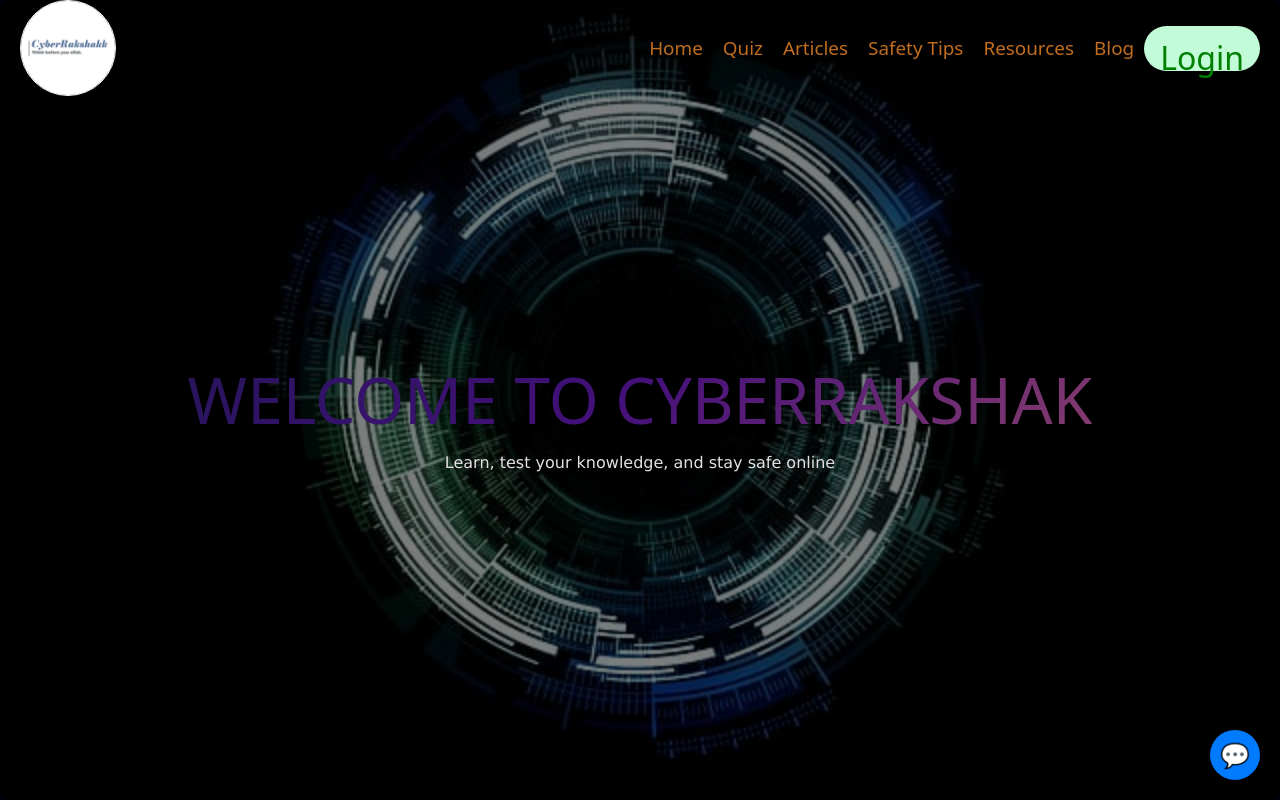
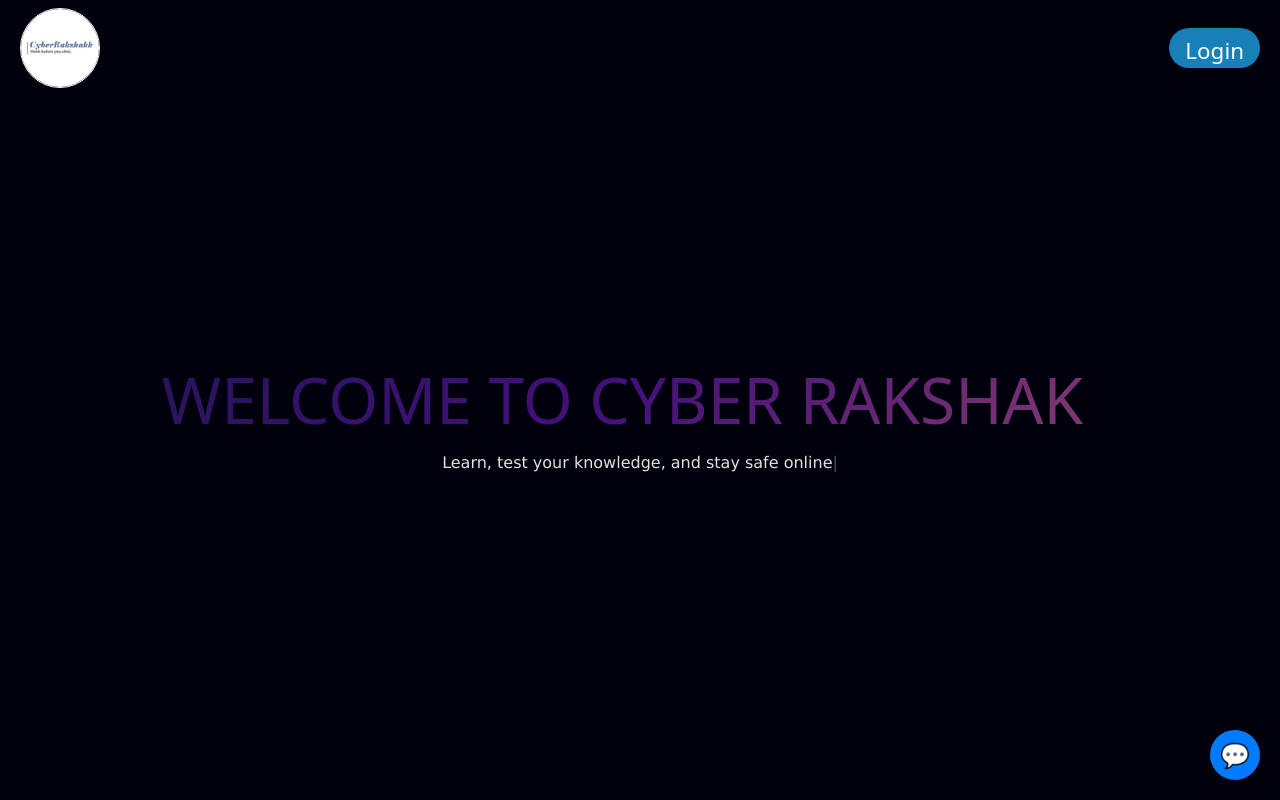
Before and after one commit to SWATIK31/CyberRakshak, a React (Vite) app: page / in a window 1280 px wide. Shown: the top 800 px of the page. Built offline with nearby package versions, Linux system fonts and the light colour scheme.

Commit message:
herosectionupdate

```diff
--- a/index.html
+++ b/index.html
@@ -3,6 +3,7 @@
   <head>
     <meta charset="UTF-8" />
     <link rel="icon" type="icon" href="/src/assets/icon_cyber.png" />
+    <link rel="stylesheet" href="https://cdnjs.cloudflare.com/ajax/libs/font-awesome/6.0.0-beta3/css/all.min.css">
     <meta name="viewport" content="width=device-width, initial-scale=1.0" />
     <title>CyberRakshak</title>
   </head>
--- a/src/App.css
+++ b/src/App.css
@@ -21,7 +21,7 @@ html {
 
 
 .resources-section {
-  background-color: #b0b0b0;
+  background-color: #01021A;
 }
 
 
--- a/src/components/Articles.css
+++ b/src/components/Articles.css
@@ -54,7 +54,7 @@
     color: rgb(237, 237, 237);
   flex-direction: column;
   transition: transform 0.3s ease,box-shadow 0.3s ease;
-  animation: float 5s ease-in-out infinite;
+  /* animation: float 5s ease-in-out infinite; */
   }
   .card:hover {
     box-shadow: 0 10px 20px rgba(245, 242, 242, 0.867);
@@ -65,7 +65,7 @@
       transform: translateY(0px);
     }
     50% {
-      transform: translateY(-8px);
+      transform: translateY(-6px);
     }
     100% {
       transform: translateY(0px);
--- a/src/components/Header.css
+++ b/src/components/Header.css
@@ -18,7 +18,7 @@ header {
   }
 
   .logo img {
-    height: 6rem;
+    height: 5rem;
     width: auto;
     display: block;
     border: 1px solid rgb(252, 252, 252);
@@ -46,24 +46,22 @@ header {
 
 
   .login-btn {
-    background-color: #C2FBD7;
-    border-radius: 50px;
+    background-color: #1780b8;
+    border-radius: 30px;
     border-width: 0;
     box-shadow: rgba(25, 25, 25, 0.04) 0 0 1px 0, rgba(0, 0, 0, 0.1) 0 3px 4px 0;
-    color: #008000;
+    color: #ffffff;
     cursor: pointer;
     display: inline-block;
-    font-size: 2em;
-    height: 45px;
+    font-size: 1.4em;
+    height: 40px;
     text-decoration: none;
-    padding: 8px 16px;
+    padding: 6px 16px;
     transition: all 200ms;
   }
   .login-btn:hover{
-    background-color: #AFE6C3;
+    background-color: #154a80;
     transform: scale(1.05);
-
-
   }
 
   .header-container li {
--- a/src/components/Header.jsx
+++ b/src/components/Header.jsx
@@ -18,14 +18,6 @@ function Header() {
         <Link to="/"><img src={logo} alt="Logo" /></Link>
       </div>
       <nav>
-        <ul className="header-container">
-          <li><Link to="/" onClick={(event) => scrollToSection('hero', event)}>Home</Link></li>
-          <li><Link to="/" onClick={(event) => scrollToSection('quiz', event)}>Quiz</Link></li>
-          <li><Link to="/" onClick={(event) => scrollToSection('articles', event)}>Articles</Link></li>
-          <li><Link to="/" onClick={(event) => scrollToSection('safety-tips', event)}>Safety Tips</Link></li>
-          <li><Link to="/" onClick={(event) => scrollToSection('resources', event)}>Resources</Link></li>
-          <li><Link to="/" onClick={(event) => scrollToSection('Blog', event)}>Blog</Link></li>
-        </ul>
         <Link className="login-btn" to="/login">Login</Link>
       </nav>
     </header>
--- a/src/components/Help.css
+++ b/src/components/Help.css
@@ -34,14 +34,13 @@
   }
 
   .icon-link:hover {
-    transform: translateY(-8px);
+    transform: translateY(-6px);
   }
 
   .icon-link i {
     font-size: 4rem;
     margin-bottom: 15px;
     transition: all 0.3s ease;
-    animation: float 5s ease-in-out infinite;
   }
 
   .icon-link:hover i {
@@ -63,7 +62,7 @@
       transform: translateY(0px);
     }
     50% {
-      transform: translateY(-8px);
+      transform: translateY(-6px);
     }
     100% {
       transform: translateY(0px);
--- a/src/components/HeroSection.css
+++ b/src/components/HeroSection.css
@@ -5,7 +5,7 @@
   .hero-container {
     min-height: 100vh;
     width: 100%;
-    background-image: url('../assets/herobg1.jpg');
+    /* background-image: url('../assets/herobg1.jpg'); */
     background-repeat: no-repeat;
     background-size: cover;
     background-position: center;
@@ -36,7 +36,7 @@
   }
   .heading {
     margin-top: 30px;
-    font-size: 4rem; /* Adjusted the size */
+    font-size: 4rem;
     text-transform: uppercase;
     background-image: linear-gradient(
       -225deg,
@@ -62,3 +62,19 @@
       background-position: 200% center;
     }
   }
+
+  @keyframes blink {
+    0% { opacity: 1; }
+    50% { opacity: 0; }
+    100% { opacity: 1; }
+  }
+
+  .heading::after {
+    content: '|';
+    animation: blink 0.7s infinite;
+  }
+
+  .hero-content p::after {
+    content: '|';
+    animation: blink 0.7s infinite;
+  }
--- a/src/components/HeroSection.jsx
+++ b/src/components/HeroSection.jsx
@@ -1,12 +1,49 @@
-import React from 'react';
+import React, { useState, useEffect } from 'react';
 import './HeroSection.css';
 
 function HeroSection() {
+  const [headingText, setHeadingText] = useState('');
+  const [paragraphText, setParagraphText] = useState('');
+  const fullHeadingText = 'WELCOME TO CYBER RAKSHAK';
+  const fullParagraphText = 'Learn, test your knowledge, and stay safe online';
+
+  useEffect(() => {
+    let headingIndex = 0;
+    let paragraphIndex = 0;
+    let headingTimer;
+    let paragraphTimer;
+
+    const typeHeading = () => {
+      if (headingIndex < fullHeadingText.length) {
+        setHeadingText(fullHeadingText.slice(0, headingIndex + 1));
+        headingIndex++;
+        headingTimer = setTimeout(typeHeading, 100); // Adjust speed as needed
+      } else {
+        typeParagraph();
+      }
+    };
+
+    const typeParagraph = () => {
+      if (paragraphIndex < fullParagraphText.length) {
+        setParagraphText(fullParagraphText.slice(0, paragraphIndex + 1));
+        paragraphIndex++;
+        paragraphTimer = setTimeout(typeParagraph, 50);
+      }
+    };
+
+    typeHeading();
+
+    return () => {
+      clearTimeout(headingTimer);
+      clearTimeout(paragraphTimer);
+    };
+  }, []);
+
   return (
     <section className="hero-container">
       <div className="hero-content">
-        <h3 className='heading'>Welcome to CyberRakshak</h3>
-        <p>Learn, test your knowledge, and stay safe online</p>
+        <h3 className='heading'>{headingText}</h3>
+        <p>{paragraphText}</p>
       </div>
     </section>
   );
--- a/src/components/Quiz.css
+++ b/src/components/Quiz.css
@@ -89,7 +89,7 @@
     position: relative;
     overflow: hidden;
     width: 150px;
-    animation: float 2.5s ease-in-out infinite
+    /* animation: float 2.5s ease-in-out infinite */
   }
 
   .start-quiz-btn:before {
--- a/src/components/Resources.css
+++ b/src/components/Resources.css
@@ -1,4 +1,3 @@
-/* Resources.css */
 .resources-section {
     padding: 50px;
     height: 400px;
@@ -16,7 +15,7 @@
     0 0 21px #fff,
     0 0 42px #fffc5f,
     0 0 82px #010100,
-    0 0 92px #fffc5f,
+    0 0 92px #e9e649,
     0 0 102px #fffecf;
   }
 
@@ -24,7 +23,6 @@
     display: flex;
     overflow-x: hidden;
     white-space: nowrap;
-    /* height: 200px; */
     padding: 20px 0;
   }
   #resourcepara{
```
